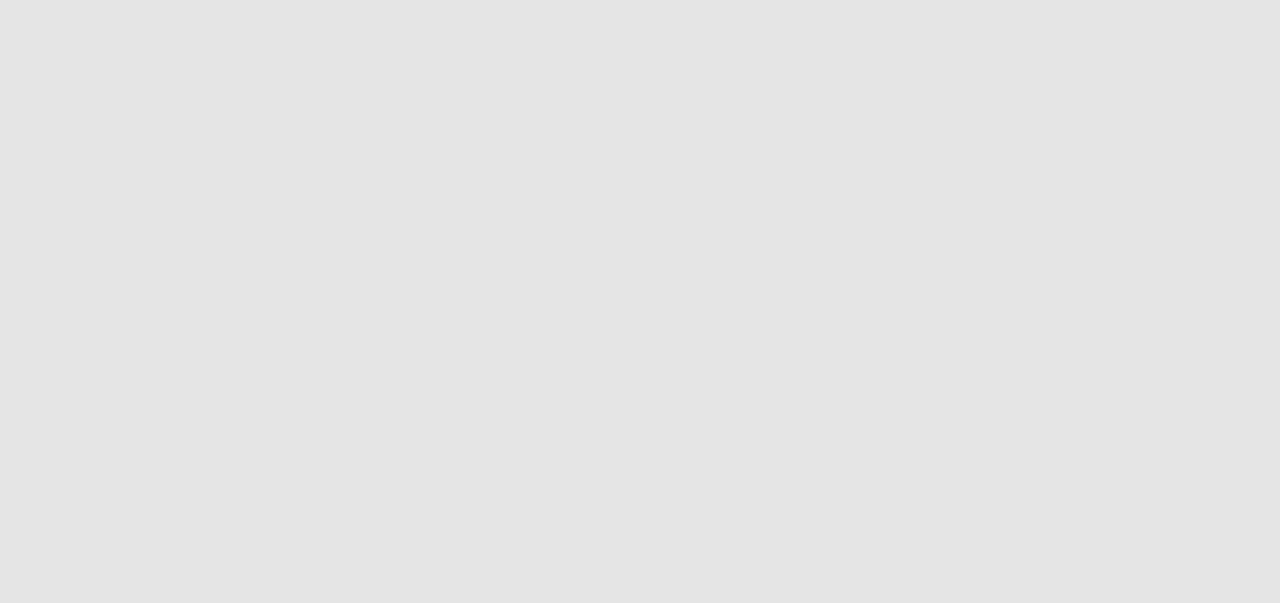
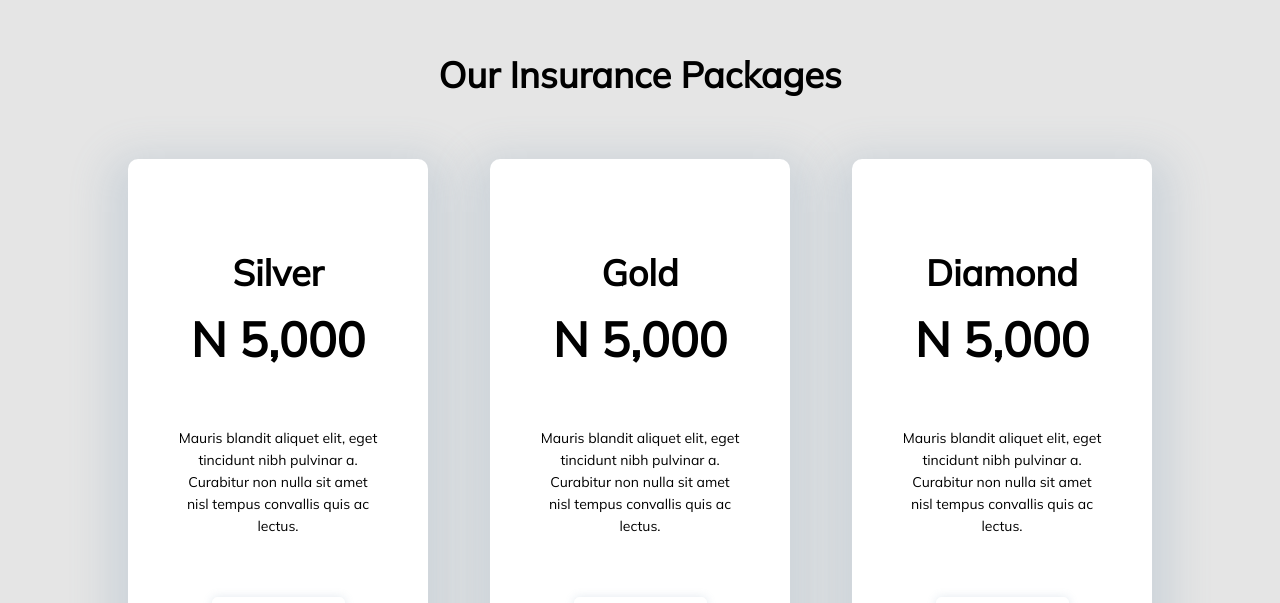
Before and after one commit to coolpythoncodes/spare-parts, a React (Create React App) app: page / in a window 1280 px wide. Shown: the part 2161-2764 px from the top of the page. Before the commit the page ends 2205 px from the top, so only its background shows below. Built offline with nearby package versions, Linux system fonts and the light colour scheme.

Commit message:
Insurance Packages section

```diff
--- a/src/Components/Button/Button.js
+++ b/src/Components/Button/Button.js
@@ -50,9 +50,12 @@ const Button = ({ children,color,backgroundColor, width, border,borderColor }) =
         width:${width}px;
         height:50px;
         border-radius:5px;
+        box-shadow: 0px 0px 10px 0px rgba(112, 144, 176, 0.2);
         ${
             border && `border: 1px solid ${returnBorderColor(borderColor)};`
         }
+
+        ${props => props.addCSS}
     `
     return (
         <Button>
--- /dev/null
+++ b/src/Components/Cards/InsuranceCard.js
@@ -0,0 +1,74 @@
+import styled, { css } from 'styled-components';
+import Button from '../Button/Button';
+
+const InsuranceCard = ({ insurancePackage,amount,children }) => {
+
+    const InsuranceCard = styled.div`
+        display: flex;
+        flex-direction: column;
+        align-items: center;
+        width: 300px;
+        min-height: 550px;
+        left: 223px;
+        top: 2296px;
+        background: #FFFFFF;
+        box-shadow: 0px 16px 40px 20px rgba(112, 144, 176, 0.2);
+        border-radius: 10px;
+    `
+
+    const PackageName = styled.h4`
+        margin-top:86px;
+        font-family: Mulish;
+        font-size: 36px;
+        line-height: 157%;
+    `
+
+    const Amount = styled.h2`
+        font-family: Mulish;
+        font-weight: 800;
+        font-size: 48px;
+        line-height: 157%;
+    `
+
+    const Text = styled.p`
+        font-family: Mulish;
+        font-style: normal;
+        font-weight: normal;
+        font-size: 14px;
+        line-height: 22px;
+        text-align: center;
+        padding: 0 48px;
+        margin-top: 50px;
+        margin-bottom: 60px;
+    `
+    const buttonCss = css`
+        box-shadow: 0px 16px 40px 20px #000;
+    `
+    // rgba(112, 144, 176, 0.2)
+    return (
+        <InsuranceCard>
+            <PackageName>{ insurancePackage }</PackageName>
+            <Amount>{ `N ${amount }`}</Amount>
+            <Text>{children}</Text>
+            <div
+                className="select-btn"
+                style={{
+                    paddingBottom:48,
+                }}
+            >
+                <Button
+                    backgroundColor='#fff'
+                    color='#0091B2'
+                    width='133'
+                    border
+                    borderColor='#fff'
+                    addCss={buttonCss}
+                >
+                    Select
+                </Button>
+            </div>
+        </InsuranceCard>
+    );
+}
+
+export default InsuranceCard;
--- /dev/null
+++ b/src/Components/Cards/InsuranceCards.js
@@ -0,0 +1,31 @@
+import InsuranceCard from './InsuranceCard';
+import '../../Sass/insurancecards.scss';
+
+const InsuranceCards = () => {
+    return (
+        <div className='insurance-cards'>
+            <InsuranceCard
+                insurancePackage='Silver'
+                amount='5,000'
+            >
+                Mauris blandit aliquet elit, eget tincidunt nibh pulvinar a. Curabitur non nulla sit amet nisl tempus convallis quis ac lectus.
+            </InsuranceCard>
+
+            <InsuranceCard
+                insurancePackage='Gold'
+                amount='5,000'
+            >
+                Mauris blandit aliquet elit, eget tincidunt nibh pulvinar a. Curabitur non nulla sit amet nisl tempus convallis quis ac lectus.
+            </InsuranceCard>
+
+            <InsuranceCard
+                insurancePackage='Diamond'
+                amount='5,000'
+            >
+                Mauris blandit aliquet elit, eget tincidunt nibh pulvinar a. Curabitur non nulla sit amet nisl tempus convallis quis ac lectus.
+            </InsuranceCard>
+        </div>
+    );
+}
+
+export default InsuranceCards;
--- a/src/Pages/InsurancePage.js
+++ b/src/Pages/InsurancePage.js
@@ -1,14 +1,17 @@
+import { useState,useEffect } from 'react';
+
 import Button from '../Components/Button/Button';
 import NavBar from '../Components/NavBar';
 import NavBarButton from '../Components/Button/NavBarButton';
 import NavLinks from '../Components/NavLinks';
-import { useState,useEffect } from 'react';
+import InsuranceCards from '../Components/Cards/InsuranceCards';
+import WorkCards from '../Components/Cards/WorkCards';
+
 import '../Sass/insurancepage.scss';
 
 import ArrowRight from '../assests/arrow-right.svg';
 import ShowCaseImage from '../assests/showcase.png';
 import CarMaintenanceImage from '../assests/car_maintenance.png';
-import WorkCards from '../Components/Cards/WorkCards';
 
 
 const InsurancePage = () => {
@@ -116,6 +119,11 @@ const InsurancePage = () => {
                     </Button>
                 </div>
             </section>
+
+            <section className="insurance-package">
+                <h1>Our Insurance Packages</h1>
+                <InsuranceCards/>
+            </section>
         </div>
     );
 }
--- /dev/null
+++ b/src/Sass/insurancecards.scss
@@ -0,0 +1,7 @@
+.insurance-cards{
+    display: flex;
+    justify-content: space-between;
+    width: 80%;
+    margin: auto;
+    margin-top: 53px;
+}
--- a/src/Sass/insurancepage.scss
+++ b/src/Sass/insurancepage.scss
@@ -89,4 +89,17 @@ body{
     }
 }
 
+.insurance-package{
+    margin-bottom: 241px;
+
+    h1{
+        font-family: Mulish;
+        font-style: normal;
+        font-weight: bold;
+        font-size: 36px;
+        line-height: 62px;
+        text-align: center;
+    }
+}
+
 @import 'mobile';
```
Also changed, not shown: 1 other file (tests, documents, lock files or other folders).
